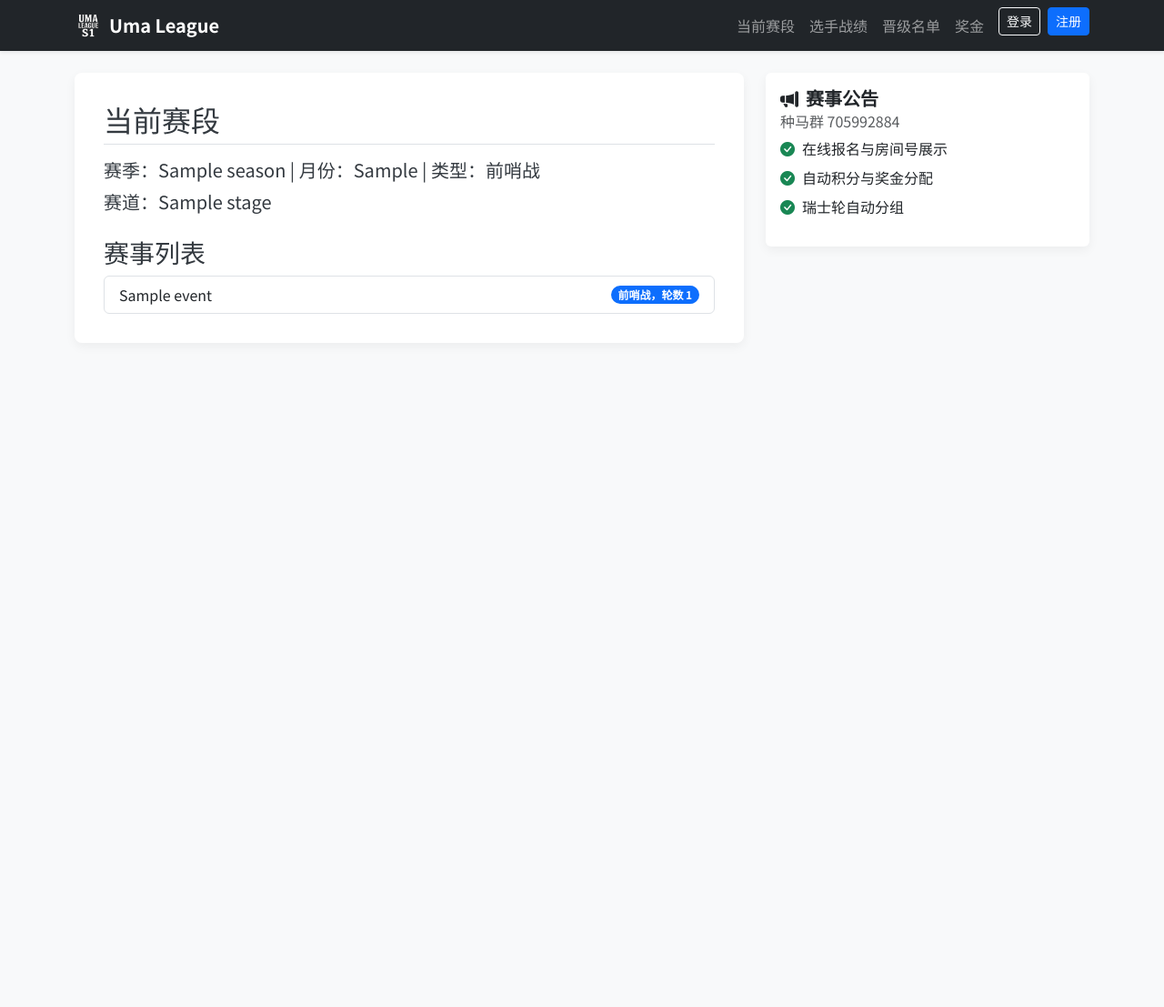
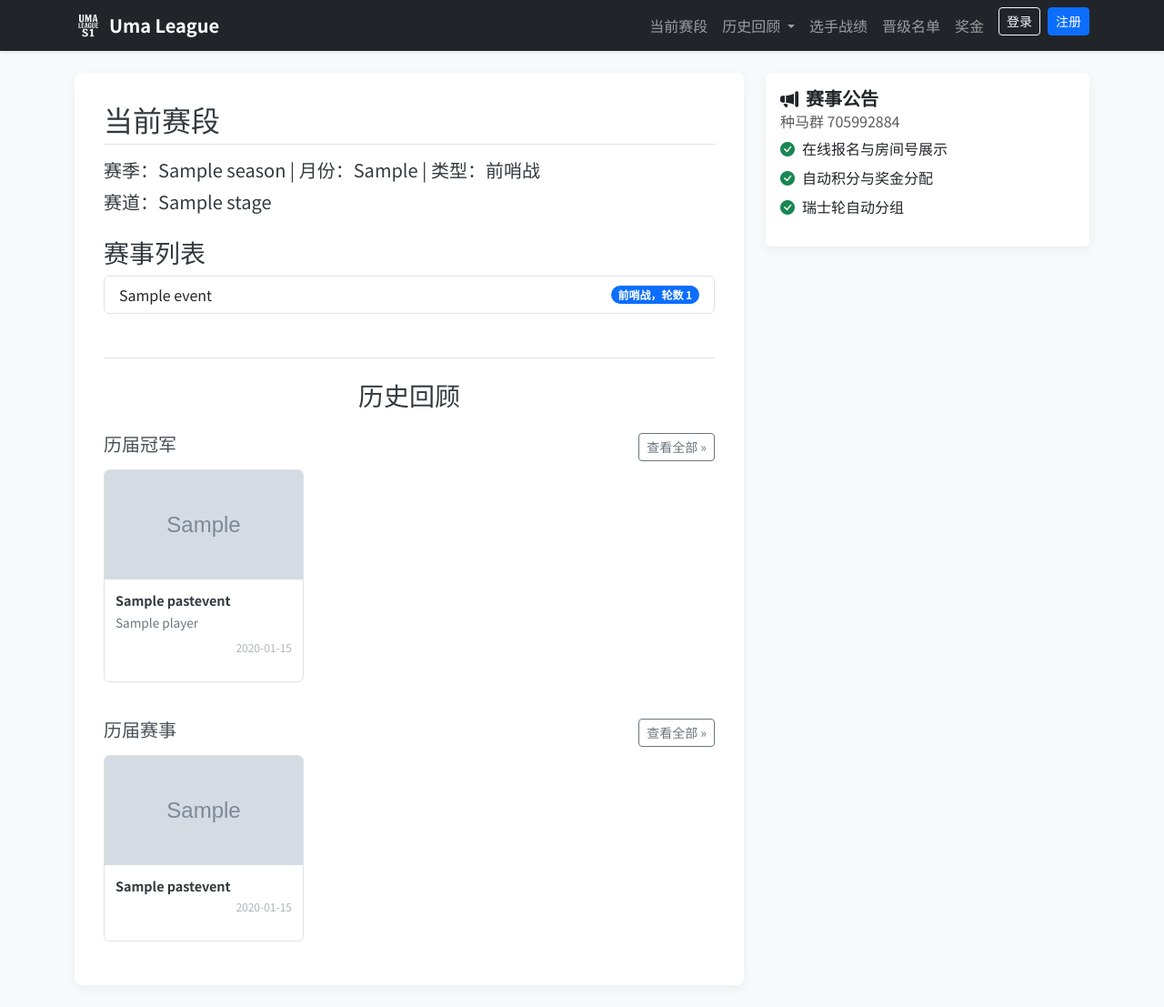
Before and after one commit to Plasiajb/Uma_league, a Django app: page /league/ in a window 1280 px wide. Shown: the whole page at 91% size. Before the commit the page ends 345 px from the top, so only its background shows below. Run offline with Django 5.2, Linux system fonts and the light colour scheme; data comes from the database, SQL or seed files in the repository; both versions use the stored data as it was after the commit; tables that the repository leaves empty hold one stand-in row (values such as "Sample post"); grey boxes marked "Sample" are stand-in pictures.

Commit message:
feat: 增加历史回顾与历届冠军功能

```diff
--- a/static/custom-styles.css
+++ b/static/custom-styles.css
@@ -60,3 +60,74 @@ body {
     box-shadow: 0 4px 12px rgba(0, 0, 0, 0.05);
     /* backdrop-filter 已不再需要，故移除 */
 }
+
+/* 在 custom-styles.css 文件末尾添加 */
+
+/* --- 历史回顾滚动组件样式 --- */
+.history-recap .recap-title {
+    color: #495057;
+}
+
+.scroll-container {
+    display: flex;
+    overflow-x: auto; /* 允许横向滚动 */
+    padding-bottom: 1rem; /* 为滚动条留出空间 */
+    gap: 1rem; /* 卡片之间的间距 */
+}
+
+/* 隐藏滚动条 */
+.scroll-container::-webkit-scrollbar {
+    display: none;
+}
+.scroll-container {
+    -ms-overflow-style: none;  /* IE and Edge */
+    scrollbar-width: none;  /* Firefox */
+}
+
+.recap-card {
+    flex: 0 0 220px; /* 固定卡片宽度，不允许收缩 */
+    display: block;
+    background-color: #fff;
+    border: 1px solid #dee2e6;
+    border-radius: 0.375rem;
+    overflow: hidden;
+    text-decoration: none;
+    color: inherit;
+    transition: transform 0.2s ease, box-shadow 0.2s ease;
+}
+
+.recap-card:hover {
+    transform: translateY(-5px);
+    box-shadow: 0 4px 12px rgba(0,0,0,0.1);
+}
+
+.recap-card img {
+    width: 100%;
+    height: 120px;
+    object-fit: cover; /* 保证图片不变形 */
+}
+
+.recap-card-body {
+    padding: 0.75rem;
+}
+
+.recap-card-title {
+    font-weight: bold;
+    font-size: 0.9rem;
+    white-space: nowrap;
+    overflow: hidden;
+    text-overflow: ellipsis; /* 超长标题显示省略号 */
+    margin-bottom: 0.25rem;
+}
+
+.recap-card-subtitle {
+    font-size: 0.85rem;
+    color: #6c757d;
+    margin-bottom: 0.5rem;
+}
+
+.recap-card-date {
+    font-size: 0.75rem;
+    color: #adb5bd;
+    text-align: right;
+}
--- a/templates/guest/base.html
+++ b/templates/guest/base.html
@@ -23,6 +23,16 @@
             <div class="collapse navbar-collapse" id="navbarNav">
                 <ul class="navbar-nav ms-auto">
                     <li class="nav-item"><a class="nav-link" href="{% url 'home' %}">当前赛段</a></li>
+
+                    <li class="nav-item dropdown">
+                        <a class="nav-link dropdown-toggle" href="#" role="button" data-bs-toggle="dropdown" aria-expanded="false">
+                            历史回顾
+                        </a>
+                        <ul class="dropdown-menu">
+                            <li><a class="dropdown-item" href="{% url 'past_champions_list' %}">历届冠军</a></li>
+                            <li><a class="dropdown-item" href="{% url 'past_events_list' %}">历届赛事</a></li>
+                        </ul>
+                    </li>
                     <li class="nav-item"><a class="nav-link" href="{% url 'players' %}">选手战绩</a></li>
                     <li class="nav-item"><a class="nav-link" href="{% url 'qualified' %}">晋级名单</a></li>
                     <li class="nav-item"><a class="nav-link" href="{% url 'payouts' %}">奖金</a></li>
--- a/templates/guest/home.html
+++ b/templates/guest/home.html
@@ -15,6 +15,8 @@
                     {{ e.name }}
                     <span class="badge bg-primary rounded-pill">{{ e.get_format_display }}，轮数 {{ e.rounds }}</span>
                 </a>
+            {% empty %}
+                <p class="text-muted">当前赛段暂无赛事。</p>
             {% endfor %}
         </div>
     {% else %}
@@ -22,4 +24,51 @@
             暂无赛段信息。
         </div>
     {% endif %}
-{% endblock %}
+
+    {% if recent_champions or recent_events %}
+    <div class="history-recap mt-5">
+        <h3 class="mb-4 text-center border-top pt-4">历史回顾</h3>
+
+        {% if recent_champions %}
+        <div class="recap-section">
+            <div class="d-flex justify-content-between align-items-center mb-2">
+                <h5 class="recap-title">历届冠军</h5>
+                <a href="{% url 'past_champions_list' %}" class="btn btn-sm btn-outline-secondary">查看全部 &raquo;</a>
+            </div>
+            <div class="scroll-container">
+                {% for champion in recent_champions %}
+                <a href="{% url 'past_champion_detail' champion.pk %}" class="recap-card">
+                    <img src="{% if champion.poster %}{{ champion.poster.url }}{% else %}/static/images/no-image.png{% endif %}" alt="{{ champion.player.name }}">
+                    <div class="recap-card-body">
+                        <p class="recap-card-title">{{ champion.past_event.title }}</p>
+                        <p class="recap-card-subtitle">{{ champion.player.name }}</p>
+                        <p class="recap-card-date">{{ champion.past_event.event_date|date:"Y-m-d" }}</p>
+                    </div>
+                </a>
+                {% endfor %}
+            </div>
+        </div>
+        {% endif %}
+
+        {% if recent_events %}
+        <div class="recap-section mt-4">
+            <div class="d-flex justify-content-between align-items-center mb-2">
+                <h5 class="recap-title">历届赛事</h5>
+                <a href="{% url 'past_events_list' %}" class="btn btn-sm btn-outline-secondary">查看全部 &raquo;</a>
+            </div>
+            <div class="scroll-container">
+                {% for event in recent_events %}
+                <a href="{% url 'past_event_detail' event.pk %}" class="recap-card">
+                    <img src="{% if event.poster %}{{ event.poster.url }}{% else %}/static/images/no-image.png{% endif %}" alt="{{ event.title }}">
+                    <div class="recap-card-body">
+                        <p class="recap-card-title">{{ event.title }}</p>
+                        <p class="recap-card-date">{{ event.event_date|date:"Y-m-d" }}</p>
+                    </div>
+                </a>
+                {% endfor %}
+            </div>
+        </div>
+        {% endif %}
+    </div>
+    {% endif %}
+    {% endblock %}
--- a/turf/models.py
+++ b/turf/models.py
@@ -158,3 +158,39 @@ class SelfReport(models.Model):
         unique_together = ("event", "player", "round_no", "horse_index")
     def __str__(self):
         return f"{self.event} / {self.player} / R{self.round_no} H{self.horse_index} = {self.place}"
+
+# MIGRATION: 0_past_events_champions
+# 在 models.py 文件末尾添加以下内容
+
+class PastEvent(models.Model):
+    title = models.CharField(max_length=100, verbose_name="赛事标题")
+    poster = models.ImageField(upload_to='posters/events/', blank=True, null=True, verbose_name="赛事海报")
+    description = models.TextField(verbose_name="赛事简介")
+    event_date = models.DateField(verbose_name="赛事日期")
+    # 关联到系统内原有的赛事，方便跳转
+    original_event = models.ForeignKey(Event, on_delete=models.SET_NULL, null=True, blank=True, verbose_name="关联的系统赛事")
+
+    class Meta:
+        ordering = ["-event_date"] # 按赛事日期降序排列
+        verbose_name = "历届赛事"
+        verbose_name_plural = verbose_name
+
+    def __str__(self):
+        return self.title
+
+class PastChampion(models.Model):
+    # 关联到对应的历届赛事
+    past_event = models.OneToOneField(PastEvent, on_delete=models.SET_NULL, null=True, blank=True, verbose_name="关联的历届赛事")
+    player = models.ForeignKey(Player, on_delete=models.CASCADE, verbose_name="冠军选手")
+    poster = models.ImageField(upload_to='posters/champions/', blank=True, null=True, verbose_name="夺冠海报")
+    testimonial = models.TextField(verbose_name="夺冠感言")
+    gdoc_url = models.URLField(max_length=1024, blank=True, default="", verbose_name="冠军战马Google文档链接")
+
+    class Meta:
+        # 通过关联的赛事日期进行排序
+        ordering = ["-past_event__event_date"]
+        verbose_name = "历届冠军"
+        verbose_name_plural = verbose_name
+
+    def __str__(self):
+        return f"{self.past_event.title} - {self.player.name}"
--- a/turf/urls.py
+++ b/turf/urls.py
@@ -7,6 +7,13 @@ urlpatterns = [
 
     # 修改：原主页移动到 /league/ 路径，但 name 保持为 "home" 以便其他链接正常工作
     path("league/", views.home, name="home"),
+
+    # +++ 新增：历届回顾的 URL 路径 +++
+    path("history/events/", views.past_events_list, name="past_events_list"),
+    path("history/events/<int:pk>/", views.past_event_detail, name="past_event_detail"),
+    path("history/champions/", views.past_champions_list, name="past_champions_list"),
+    path("history/champions/<int:pk>/", views.past_champion_detail, name="past_champion_detail"),
+    # +++ 新增结束 +++
 
     path("event/<int:event_id>/", views.event_detail, name="event_detail"),
     path("players/", views.players, name="players"),
--- a/turf/views.py
+++ b/turf/views.py
@@ -8,16 +8,15 @@ from django.contrib.auth.models import User
 
 from .models import (
     Season, Stage, Event, Group, Heat, Result, Standing, Payout,
-    Player, Enrollment, GroupMembership, PublishedRank, SelfReport
+    Player, Enrollment, GroupMembership, PublishedRank, SelfReport,
+    PastEvent, PastChampion  # <-- 导入新模型
 )
 
-# +++ 新增的视图函数 +++
 def landing_page(request):
     """
     渲染独立的入口/登陆页面。
     """
     return render(request, "guest/landing.html")
-# +++ 新增结束 +++
 
 
 def current_stage():
@@ -26,7 +25,17 @@ def current_stage():
 def home(request):
     stage = current_stage()
     events = Event.objects.filter(stage=stage) if stage else []
-    ctx = {"stage": stage, "events": events}
+
+    # +++ 新增：获取最近的历届冠军和赛事用于滚动组件 +++
+    recent_champions = PastChampion.objects.select_related('player', 'past_event').all()[:10] # 获取最近10个
+    recent_events = PastEvent.objects.all()[:10]     # 获取最近10个
+
+    ctx = {
+        "stage": stage,
+        "events": events,
+        "recent_champions": recent_champions, # <--- 传递到模板
+        "recent_events": recent_events,       # <--- 传递到模板
+    }
     return render(request, "guest/home.html", ctx)
 
 def event_detail(request, event_id: int):
@@ -268,3 +277,43 @@ def player_profile(request, player_id: int):
         "can_view_private": can_view_private,
     }
     return render(request, "guest/player_profile.html", ctx)
+
+# +++ 新增：历届回顾的视图函数 +++
+def past_events_list(request):
+    """历届赛事列表页"""
+    all_events = PastEvent.objects.all()
+    return render(request, "guest/past_events_list.html", {"events": all_events})
+
+def past_event_detail(request, pk: int):
+    """历届赛事详情页"""
+    event = get_object_or_404(PastEvent, pk=pk)
+    # 尝试获取关联的冠军信息
+    champion = PastChampion.objects.filter(past_event=event).first()
+    return render(request, "guest/past_event_detail.html", {"event": event, "champion": champion})
+
+def past_champions_list(request):
+    """历届冠军列表页"""
+    all_champions = PastChampion.objects.select_related('player', 'past_event').all()
+    return render(request, "guest/past_champions_list.html", {"champions": all_champions})
+
+def past_champion_detail(request, pk: int):
+    """历届冠军详情页"""
+    champion = get_object_or_404(PastChampion.objects.select_related('player', 'past_event'), pk=pk)
+
+    # 获取该选手在该赛事的积分情况
+    event_details = {}
+    original_event = champion.past_event.original_event if champion.past_event else None
+    if original_event:
+        standing = Standing.objects.filter(player=champion.player, event=original_event).first()
+        if standing:
+            event_details = {
+                "event": original_event,
+                "rank": standing.rank,
+                "total_score": standing.total_score,
+            }
+
+    return render(request, "guest/past_champion_detail.html", {
+        "champion": champion,
+        "event_details": event_details
+    })
+# +++ 新增结束 +++
```
Also changed, not shown: templates/guest/past_champion_detail.html (added, +40 -0 lines), templates/guest/past_champions_list.html (added, +24 -0 lines), templates/guest/past_event_detail.html (added, +28 -0 lines), templates/guest/past_events_list.html (added, +23 -0 lines), turf/admin.py (+27 -4 lines), db.sqlite3, turf/migrations/0006_pastevent_pastchampion.py (added).
